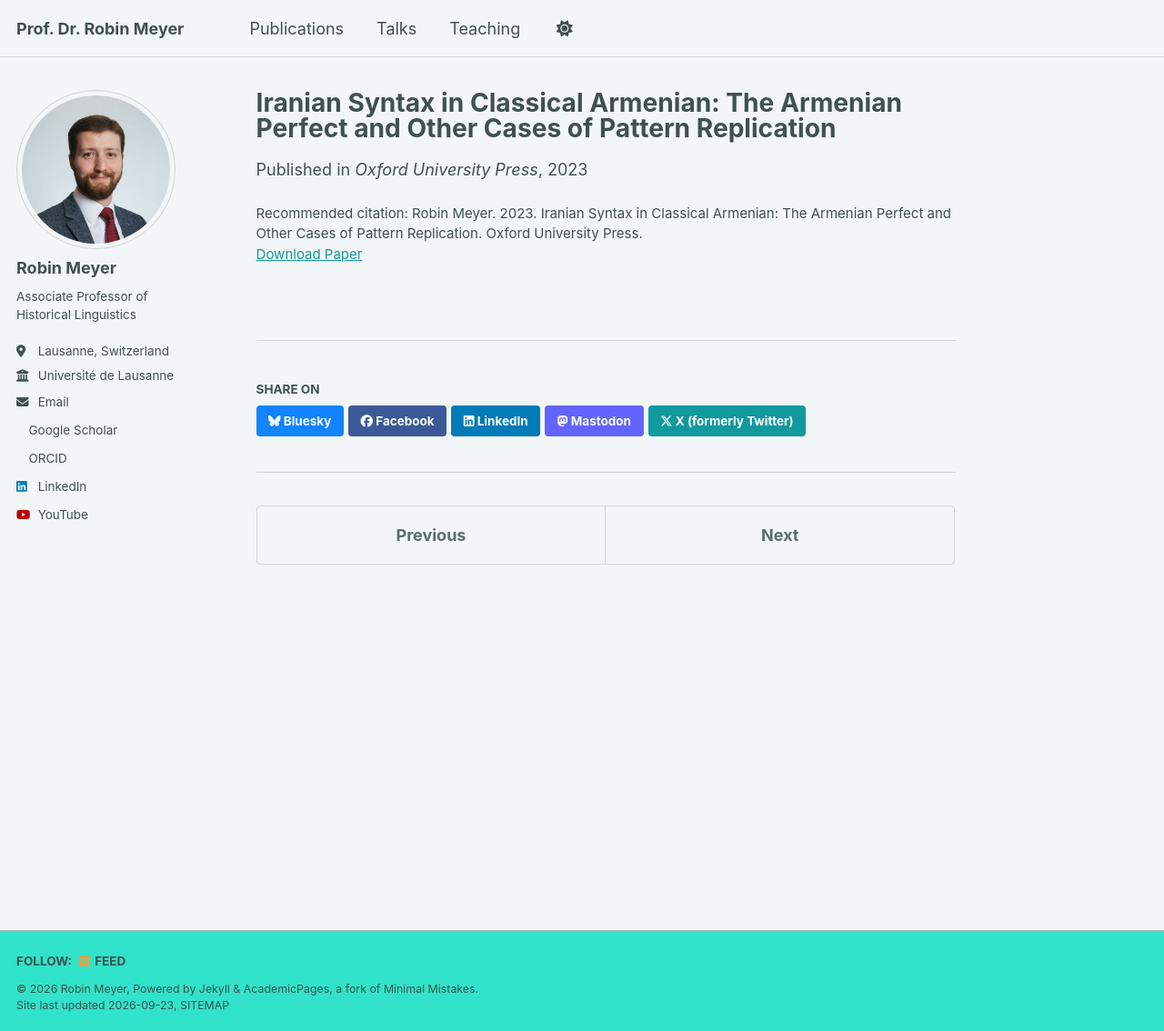
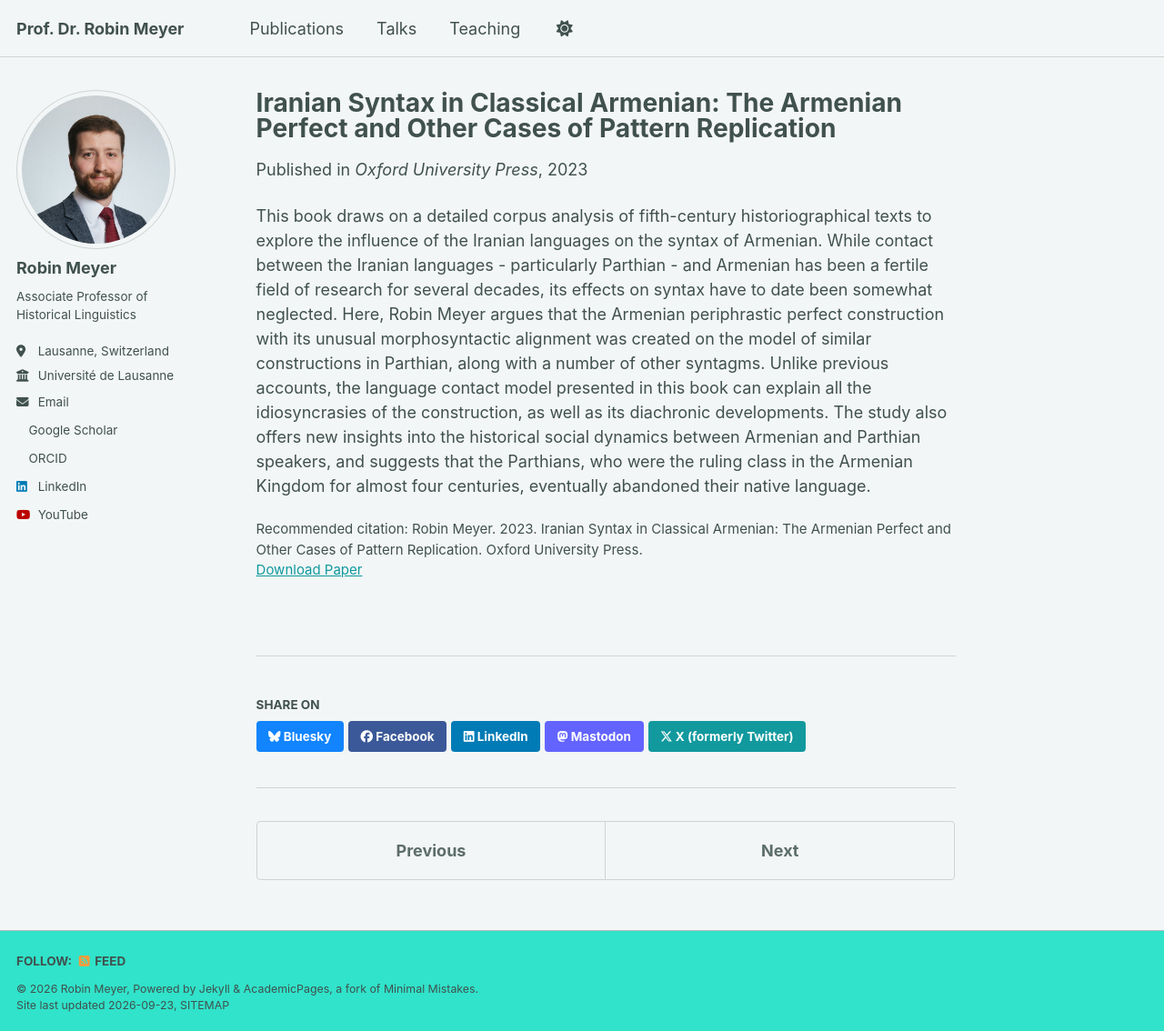
Before and after one commit to rbnmyr/rbnmyr.github.io, a Jekyll site: the page built from _publications/Meyer2023.md, in a window 1280 px wide and 1134 px high. Shown: the whole window at 91% size. Built offline with Jekyll 4.4.1, drawn with Linux system fonts in a browser that asks for light colours; a style sheet for code colours, icons or effects is not loaded.

Commit message:
tentative changes

```diff
--- a/_publications/Meyer2023.md
+++ b/_publications/Meyer2023.md
@@ -3,9 +3,10 @@ title: "Iranian Syntax in Classical Armenian: The Armenian Perfect and Other Cas
 collection: publications
 category: books
 permalink: /publication/Meyer2023
-excerpt: "This book draws on a detailed corpus analysis of fifth-century historiographical texts to explore the influence of the Iranian languages on the syntax of Armenian. While contact between the Iranian languages - particularly Parthian - and Armenian has been a fertile field of research for several decades, its effects on syntax have to date been somewhat neglected. Here, Robin Meyer argues that the Armenian periphrastic perfect construction with its unusual morphosyntactic alignment was created on the model of similar constructions in Parthian, along with a number of other syntagms. Unlike previous accounts, the language contact model presented in this book can explain all the idiosyncrasies of the construction, as well as its diachronic developments. The study also offers new insights into the historical social dynamics between Armenian and Parthian speakers, and suggests that the Parthians, who were the ruling class in the Armenian Kingdom for almost four centuries, eventually abandoned their native language."
+excerpt: ""
 date: 2023-12-07
 venue: "Oxford University Press"
 paperurl: "https://rbnmyr.eu/wp-content/uploads/2023/12/9780198851097.pdf"
 citation: "Robin Meyer. 2023. Iranian Syntax in Classical Armenian: The Armenian Perfect and Other Cases of Pattern Replication. Oxford University Press."
 ---
+This book draws on a detailed corpus analysis of fifth-century historiographical texts to explore the influence of the Iranian languages on the syntax of Armenian. While contact between the Iranian languages - particularly Parthian - and Armenian has been a fertile field of research for several decades, its effects on syntax have to date been somewhat neglected. Here, Robin Meyer argues that the Armenian periphrastic perfect construction with its unusual morphosyntactic alignment was created on the model of similar constructions in Parthian, along with a number of other syntagms. Unlike previous accounts, the language contact model presented in this book can explain all the idiosyncrasies of the construction, as well as its diachronic developments. The study also offers new insights into the historical social dynamics between Armenian and Parthian speakers, and suggests that the Parthians, who were the ruling class in the Armenian Kingdom for almost four centuries, eventually abandoned their native language.
```
Also changed, not shown: _publications/Meyer2023Armeniaca.md (+1 -1 lines), _publications/Meyer2023MH.md (+1 -1 lines), _publications/Meyer2023TPhS.md (+1 -1 lines), _publications/Meyer2024Babel.md (+1 -1 lines), _publications/Meyer2024CLSL.md (+1 -1 lines).
